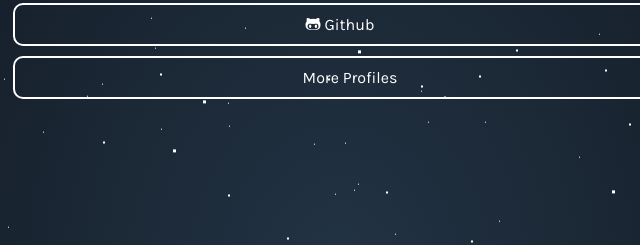
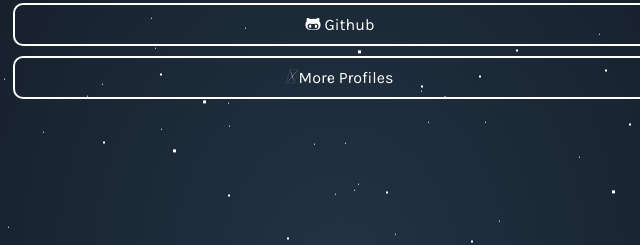
Before and after one commit to Woalis/Woalis.github.io, a plain HTML site: page index.html in a window 1280 px wide. Shown: the part 524-769 px from the top of the page, 300-940 px from the left. Drawn offline with Linux system fonts and the light colour scheme.

Commit message:
Update index.html
attempt fix font awesome icon

```diff
--- a/index.html
+++ b/index.html
@@ -69,7 +69,7 @@
         <i class="fab fa-github-alt">&nbsp;</i>Github
       </a>
       <a class="link" href="https://github.com/Woalis/Woalis.github.io/blob/main/profiles.md" target="_blank">
-        <i class="fab fa-solid fa-user">&nbsp;</i>More Profiles
+        <i class="fa-solid fa-user">&nbsp;</i>More Profiles
       </a>
       <!--
       <a class="link" href="https://www.twitch.tv/woalis" target="_blank">
```
